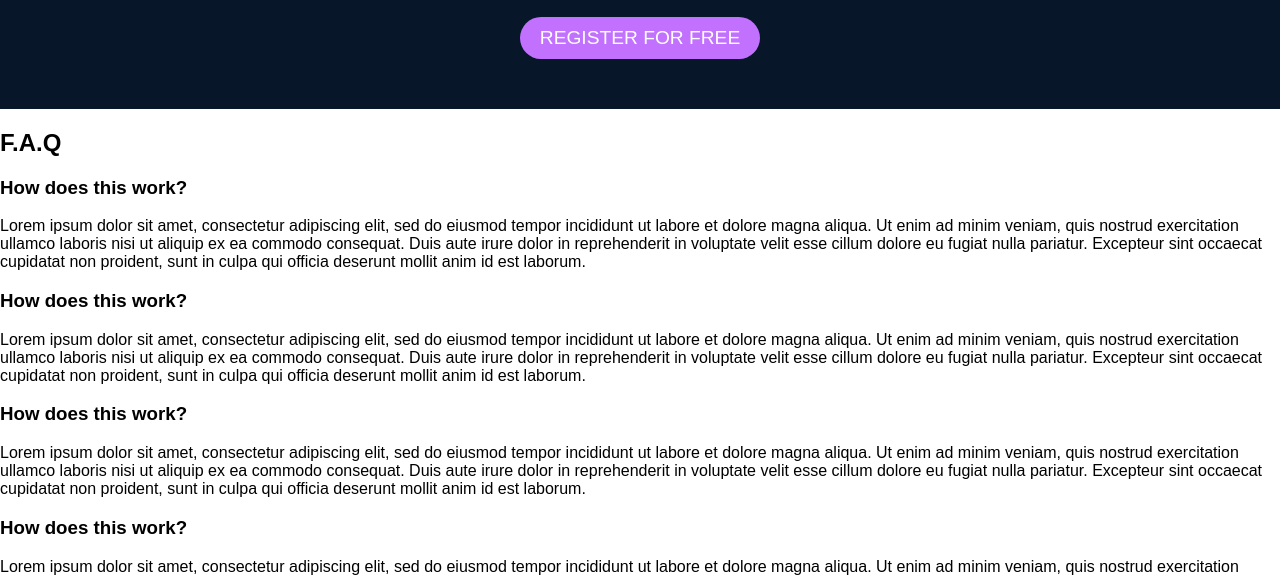
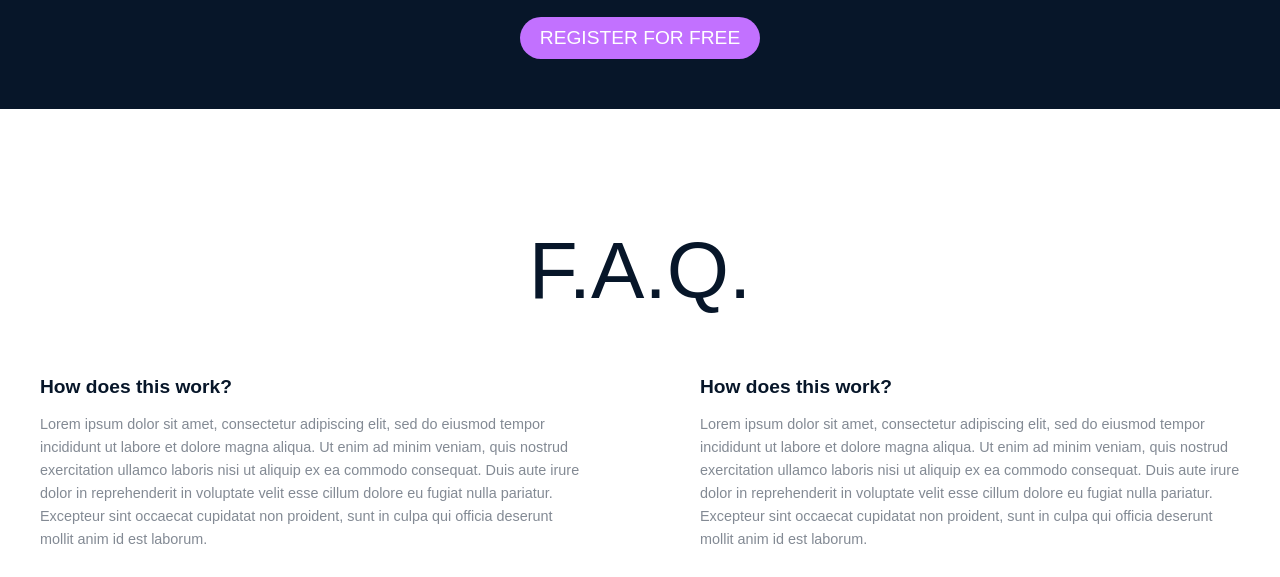
Before and after one commit to ngugyjohn/alx_html_css, a plain HTML site: page css_advanced/index.html in a window 1280 px wide. Shown: the part 2290-2867 px from the top of the page. Drawn offline with Linux system fonts and the light colour scheme; a web font is replaced by a local one.

Commit message:
Modified the html and css code to include FAQ section

```diff
--- a/css_advanced/index.html
+++ b/css_advanced/index.html
@@ -182,39 +182,31 @@
     <button>REGISTER FOR FREE</button>
 </section>
 <!-- This is the end of the Membership section -->
-
-            <h2>F.A.Q</h2>
-            <div>
-                <div>
-                    <div>
+<!-- This is the beginning of the FAQ Section -->
+<section class="faq-section">
+    <h2>F.A.Q.</h2>
+    <div class="faq-cards">
+        <div class="faq-card">
             <h3>How does this work?</h3>
+            <p>Lorem ipsum dolor sit amet, consectetur adipiscing elit, sed do eiusmod tempor incididunt ut labore et dolore magna aliqua. Ut enim ad minim veniam, quis nostrud exercitation ullamco laboris nisi ut aliquip ex ea commodo consequat. Duis aute irure dolor in reprehenderit in voluptate velit esse cillum dolore eu fugiat nulla pariatur. Excepteur sint occaecat cupidatat non proident, sunt in culpa qui officia deserunt mollit anim id est laborum.</p>
         </div>
-                    <div>
-                        Lorem ipsum dolor sit amet, consectetur adipiscing elit, sed do eiusmod tempor incididunt ut labore et dolore magna aliqua. Ut enim ad minim veniam, quis nostrud exercitation ullamco laboris nisi ut aliquip ex ea commodo consequat. Duis aute irure dolor in reprehenderit in voluptate velit esse cillum dolore eu fugiat nulla pariatur. Excepteur sint occaecat cupidatat non proident, sunt in culpa qui officia deserunt mollit anim id est laborum.
+        <div class="faq-card">
+            <h3>How does this work?</h3>
+            <p>Lorem ipsum dolor sit amet, consectetur adipiscing elit, sed do eiusmod tempor incididunt ut labore et dolore magna aliqua. Ut enim ad minim veniam, quis nostrud exercitation ullamco laboris nisi ut aliquip ex ea commodo consequat. Duis aute irure dolor in reprehenderit in voluptate velit esse cillum dolore eu fugiat nulla pariatur. Excepteur sint occaecat cupidatat non proident, sunt in culpa qui officia deserunt mollit anim id est laborum.</p>
         </div>
-                    <div>
+        <div class="faq-card">
             <h3>How does this work?</h3>
+            <p>Lorem ipsum dolor sit amet, consectetur adipiscing elit, sed do eiusmod tempor incididunt ut labore et dolore magna aliqua. Ut enim ad minim veniam, quis nostrud exercitation ullamco laboris nisi ut aliquip ex ea commodo consequat. Duis aute irure dolor in reprehenderit in voluptate velit esse cillum dolore eu fugiat nulla pariatur. Excepteur sint occaecat cupidatat non proident, sunt in culpa qui officia deserunt mollit anim id est laborum.</p>
         </div>
-                    <div>
-                        Lorem ipsum dolor sit amet, consectetur adipiscing elit, sed do eiusmod tempor incididunt ut labore et dolore magna aliqua. Ut enim ad minim veniam, quis nostrud exercitation ullamco laboris nisi ut aliquip ex ea commodo consequat. Duis aute irure dolor in reprehenderit in voluptate velit esse cillum dolore eu fugiat nulla pariatur. Excepteur sint occaecat cupidatat non proident, sunt in culpa qui officia deserunt mollit anim id est laborum.
-                    </div>
-                </div>
-                <div>
-                    <div>
+        <div class="faq-card">
             <h3>How does this work?</h3>
-                    </div>
-                    <div>
-                        Lorem ipsum dolor sit amet, consectetur adipiscing elit, sed do eiusmod tempor incididunt ut labore et dolore magna aliqua. Ut enim ad minim veniam, quis nostrud exercitation ullamco laboris nisi ut aliquip ex ea commodo consequat. Duis aute irure dolor in reprehenderit in voluptate velit esse cillum dolore eu fugiat nulla pariatur. Excepteur sint occaecat cupidatat non proident, sunt in culpa qui officia deserunt mollit anim id est laborum.
-                    </div>
-                    <div>
-                        <h3>How does this work?</h3>
-                    </div>
-                    <div>
-                        Lorem ipsum dolor sit amet, consectetur adipiscing elit, sed do eiusmod tempor incididunt ut labore et dolore magna aliqua. Ut enim ad minim veniam, quis nostrud exercitation ullamco laboris nisi ut aliquip ex ea commodo consequat. Duis aute irure dolor in reprehenderit in voluptate velit esse cillum dolore eu fugiat nulla pariatur. Excepteur sint occaecat cupidatat non proident, sunt in culpa qui officia deserunt mollit anim id est laborum.
-                    </div>
+            <p>Lorem ipsum dolor sit amet, consectetur adipiscing elit, sed do eiusmod tempor incididunt ut labore et dolore magna aliqua. Ut enim ad minim veniam, quis nostrud exercitation ullamco laboris nisi ut aliquip ex ea commodo consequat. Duis aute irure dolor in reprehenderit in voluptate velit esse cillum dolore eu fugiat nulla pariatur. Excepteur sint occaecat cupidatat non proident, sunt in culpa qui officia deserunt mollit anim id est laborum.</p>
         </div>
     </div>
 </section>
+<!-- This is the End of the FAQ Section -->
+
+
     </main>
     <footer>
         <section>
--- a/css_advanced/styles.css
+++ b/css_advanced/styles.css
@@ -346,3 +346,47 @@ header nav ul li a {
     cursor: pointer;
 }
 /*This is the end of the Membership Section styling*/
+
+/* This is the beggining of the FAQ Section Styling */
+/* FAQ Section Styling */
+.faq-section {
+    padding: 50px 20px; /* Padding around the content */
+    text-align: center; /* Center align the text */
+   }
+
+.faq-section h2 {
+    font-size: 80px;
+    margin-bottom: 40px;
+    color: rgba(7, 22, 41, 1);
+    font-weight: 300; /* The font here is light */
+}
+
+.faq-cards {
+    display: flex;
+    justify-content: space-between;
+    flex-wrap: wrap;
+    max-width: 1200px;
+    margin: 0 auto;
+}
+
+.faq-card {
+    background-color: transparent; /* Background color for FAQ cards */
+    color: #333; /* Text color inside cards */
+    width: 45%; /* Width of each card */
+    margin-bottom: 20px;
+}
+
+.faq-card h3 {
+    font-size: 1.2em;
+    margin-bottom: 10px;
+    color: rgba(7, 22, 41, 1); /* Text color for card headers */
+    font-weight: bold;
+    text-align: left;
+}
+
+.faq-card p {
+    font-size: 0.9em;
+    color: rgba(7, 22, 41, 0.5016); /* Text color for card paragraphs */
+    line-height: 1.6; /* Line height for better readability */
+    text-align: left;
+}
```
Lines whose indentation alone changed are shown as unchanged.
